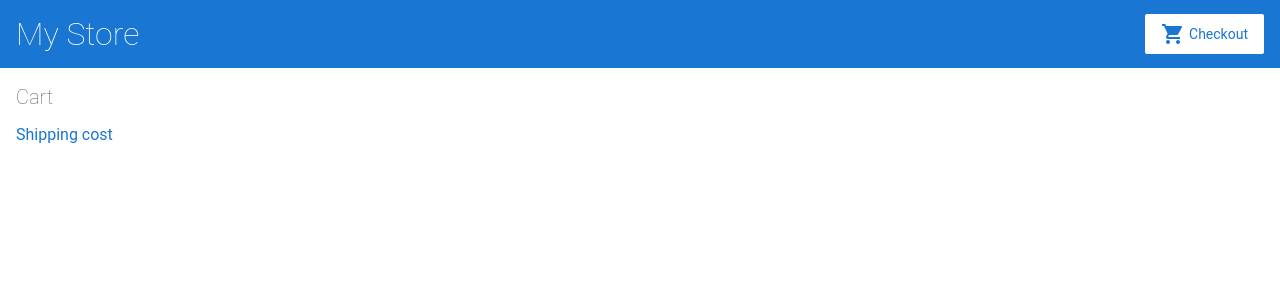
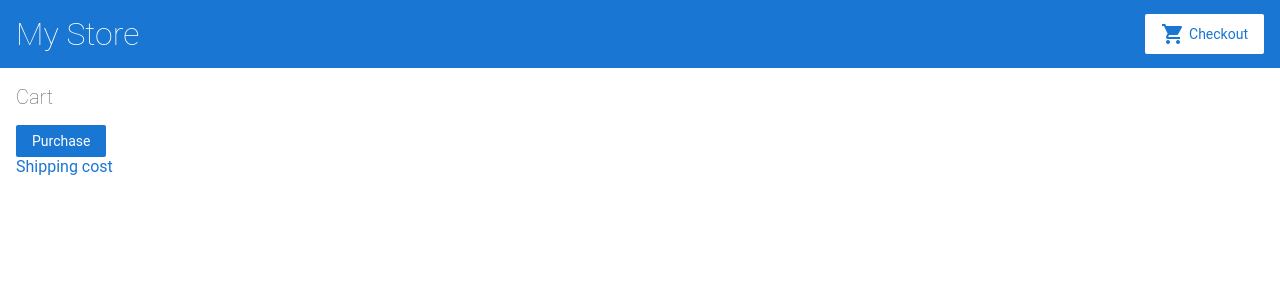
Before and after one commit to MBASSS-CODE/Angular-1, an Angular app: page /cart in a window 1280 px wide. Shown: the top 300 px of the page. Built offline with nearby package versions, Linux system fonts and the light colour scheme.

Commit message:
3 files modified

```diff
--- a/src/app/app.module.ts
+++ b/src/app/app.module.ts
@@ -1,7 +1,7 @@
 import { NgModule } from '@angular/core';
 import { BrowserModule } from '@angular/platform-browser';
 import { RouterModule } from '@angular/router';
-import { ReactiveFormsModule } from '@angular/forms';
+import { FormsModule, ReactiveFormsModule } from '@angular/forms';
 
 import { AppComponent } from './app.component';
 import { TopBarComponent } from './top-bar/top-bar.component';
@@ -18,6 +18,7 @@
     BrowserModule,
     HttpClientModule,
     ReactiveFormsModule,
+    FormsModule,
     CommonModule,
     RouterModule.forRoot([
       { path: '', component: ProductListComponent },
--- a/src/app/cart/cart.component.html
+++ b/src/app/cart/cart.component.html
@@ -5,4 +5,9 @@
   <span>{{ item.price }}</span>
 </div>
 
+
+<form [formGroup]="checkoutForm" (ngSubmit)="onSubmit()">
+  <button class="button" type="submit">Purchase</button>
+</form>
+
 <a routerLink="/shipping">Shipping cost</a>
--- a/src/app/cart/cart.component.ts
+++ b/src/app/cart/cart.component.ts
@@ -1,4 +1,5 @@
 import { Component} from '@angular/core';
+import { FormBuilder } from '@angular/forms';
 import { CartService } from '../cart.service';
 
 @Component({
@@ -11,10 +12,21 @@
 
   items = this.cartService.getItems();
 
+  checkoutForm = this.formBuilder.group({
+    name : '',
+    address: ''
+  })
+
+
   constructor(
-    private cartService: CartService
+    private cartService: CartService,
+    private formBuilder: FormBuilder
   ) { }
 
-
+  onSubmit(): void {
+    this.items = this.cartService.clearChart();
+    console.warn('Order Submitted', this.checkoutForm.value);
+    this.checkoutForm.reset();
+  }
 
 }
```
